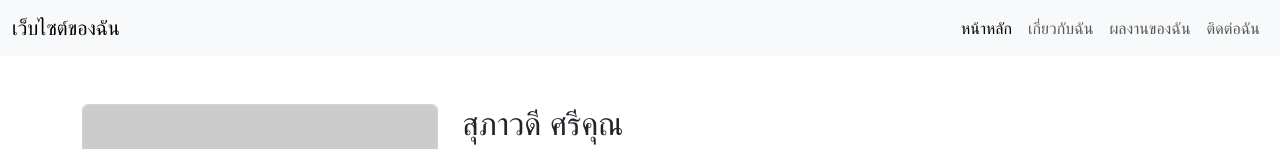
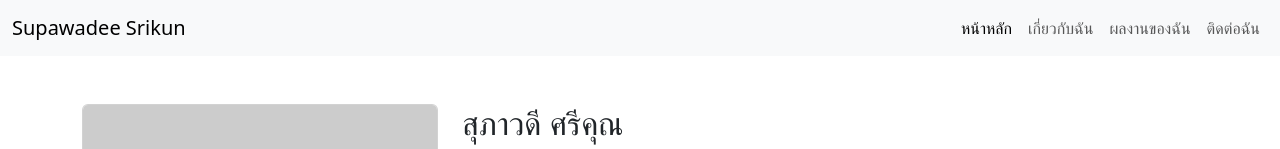
Before and after one commit to supawadee55/web_html, a plain HTML site: page index.html in a window 1280 px wide. Shown: the top 149 px of the page. Drawn offline with nearby package versions, Linux system fonts and the light colour scheme; placeholder pictures from the web are drawn by us.

Commit message:
supawadee

```diff
--- a/index.html
+++ b/index.html
@@ -12,7 +12,7 @@
     <!-- ส่วนหัว (Navbar) -->
     <nav class="navbar navbar-expand-lg navbar-light bg-light">
         <div class="container-fluid">
-            <a class="navbar-brand" href="#">เว็บไซต์ของฉัน</a>
+            <a class="navbar-brand" href="#">Supawadee Srikun</a>
             <button class="navbar-toggler" type="button" data-bs-toggle="collapse" data-bs-target="#navbarNav" aria-controls="navbarNav" aria-expanded="false" aria-label="Toggle navigation">
                 <span class="navbar-toggler-icon"></span>
             </button>
```
